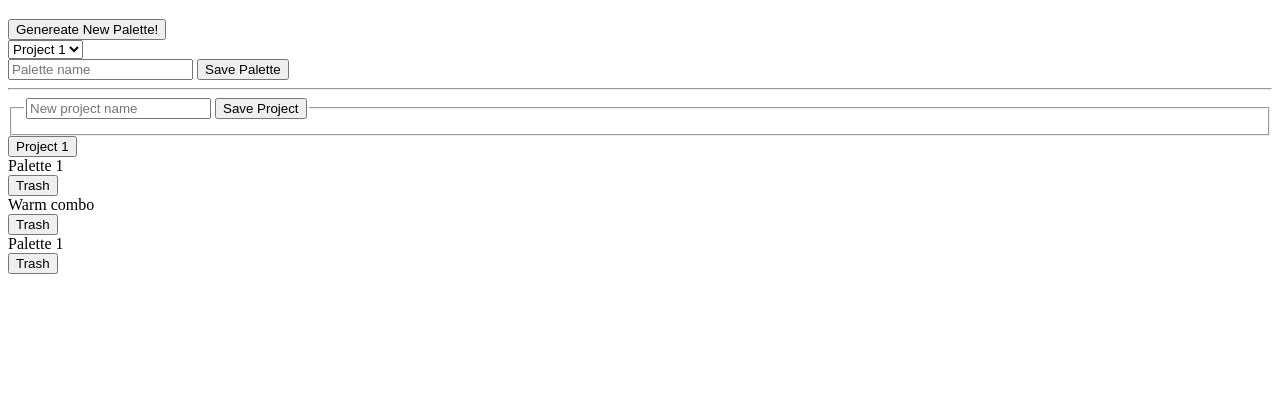
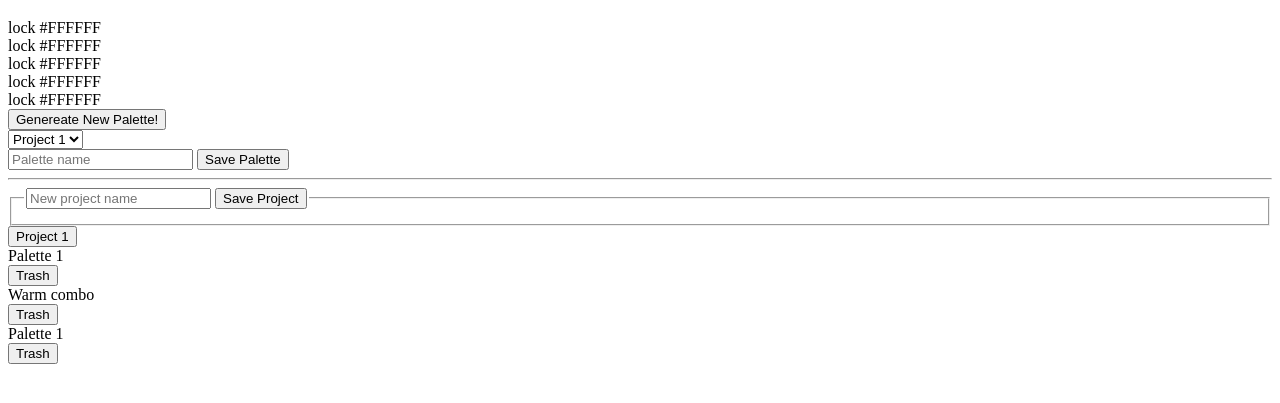
Before and after one commit to Ecksi/palette-picker, a website: page public/index.html in a window 1280 px wide. Shown: the part 61-464 px from the top of the page. Drawn offline with Linux system fonts and the light colour scheme.

Commit message:
Add classes for Header section

```diff
--- a/public/index.html
+++ b/public/index.html
@@ -7,22 +7,39 @@
   <link rel="stylesheet" type="text/css" media="screen" href="./css/styles.css" />
 </head>
 <body>
-  <h1>Palette Picker</h1>
+  <header>
+    <h1 class="header-text">Palette Picker</h1>
 
-  <main class="main">
-    <div></div>
-    <div></div>
-    <div></div>
-    <div></div>
-    <div></div>
-  </main>
+    <main class="main-colors">
+      <div class="color-card card-1">
+        <span class="lock-icon">lock</span>
+        <span class="color-value">#FFFFFF</span>
+      </div>
+      <div class="color-card card-2">
+        <span class="lock-icon">lock</span>
+        <span class="color-value">#FFFFFF</span>
+      </div>
+      <div class="color-card card-3">
+        <span class="lock-icon">lock</span>
+        <span class="color-value">#FFFFFF</span>
+      </div>
+      <div class="color-card card-4">
+        <span class="lock-icon">lock</span>
+        <span class="color-value">#FFFFFF</span>
+      </div>
+      <div class="color-card card-5">
+        <span class="lock-icon">lock</span>
+        <span class="color-value">#FFFFFF</span>
+      </div>
+    </main>
+  </header>
 
   <div>
-    <button>Genereate New Palette!</button>
+    <button class="generate-palette">Genereate New Palette!</button>
   </div>
 
   <div>
-    <select name="" id="">
+    <select class="palette-dropdown" name="" id="">
       <option value="">Project 1</option>
       <option value="">Project 2</option>
     </select>
```
